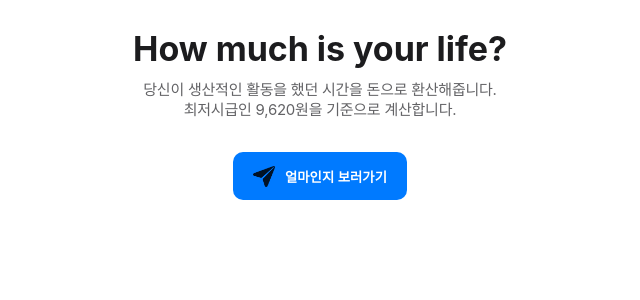
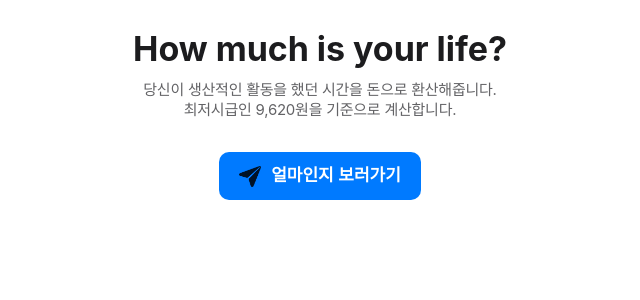
Before and after one commit to YeonsuBaek/how-much-is-your-life, a React (Create React App) app: page / in a window 1280 px wide. Shown: the top 300 px of the page, without its empty margins (320-960 px from the left). Built offline with nearby package versions, Linux system fonts and the light colour scheme.

Commit message:
fix: 모든 요소에 기본 타이포그래피 설정

```diff
--- a/src/App.css
+++ b/src/App.css
@@ -2,6 +2,9 @@
   margin: 0;
   padding: 0;
   box-sizing: border-box;
+  font-size: 17px;
+  line-height: 22px;
+  letter-spacing: -0.041px;
 }
 
 body {
```
